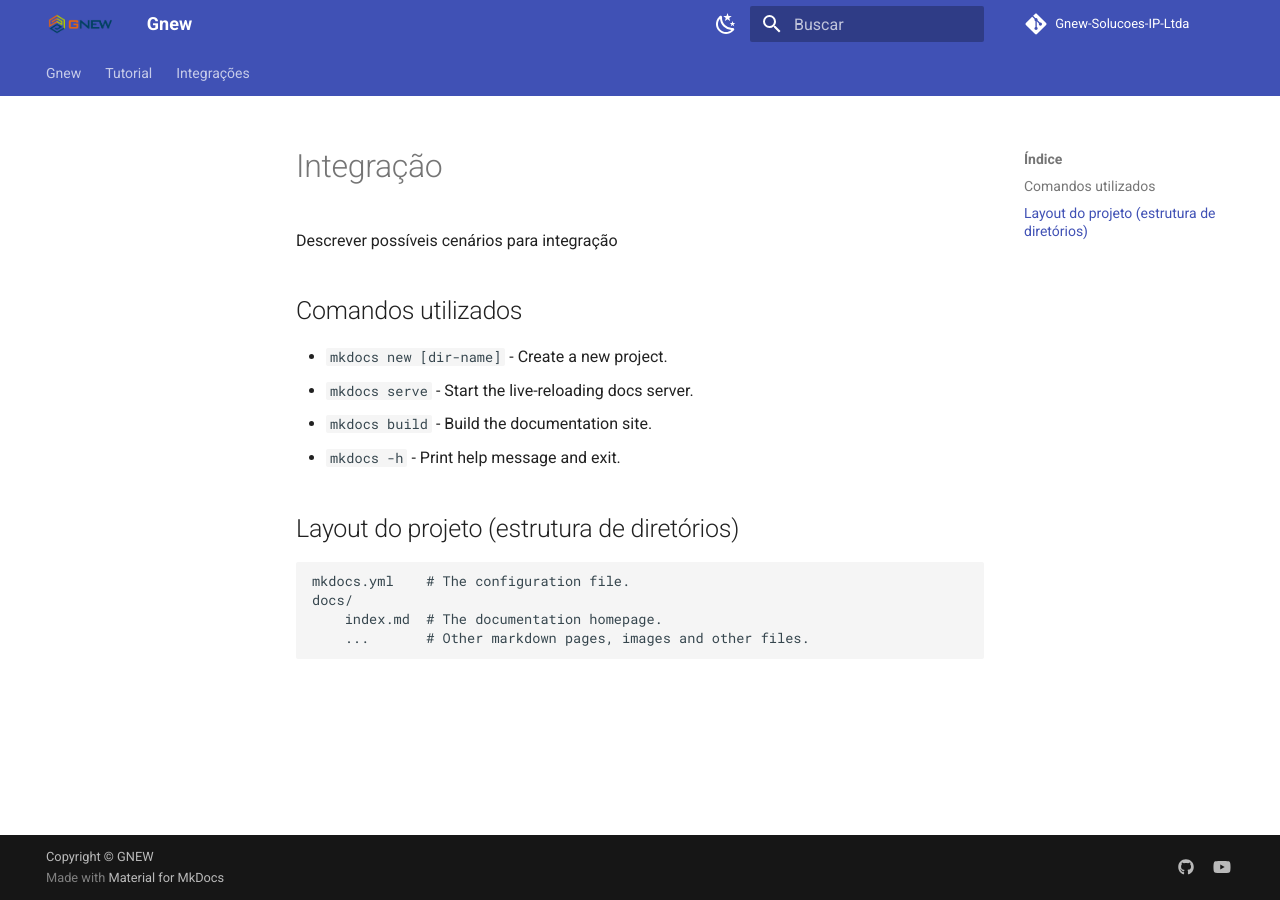
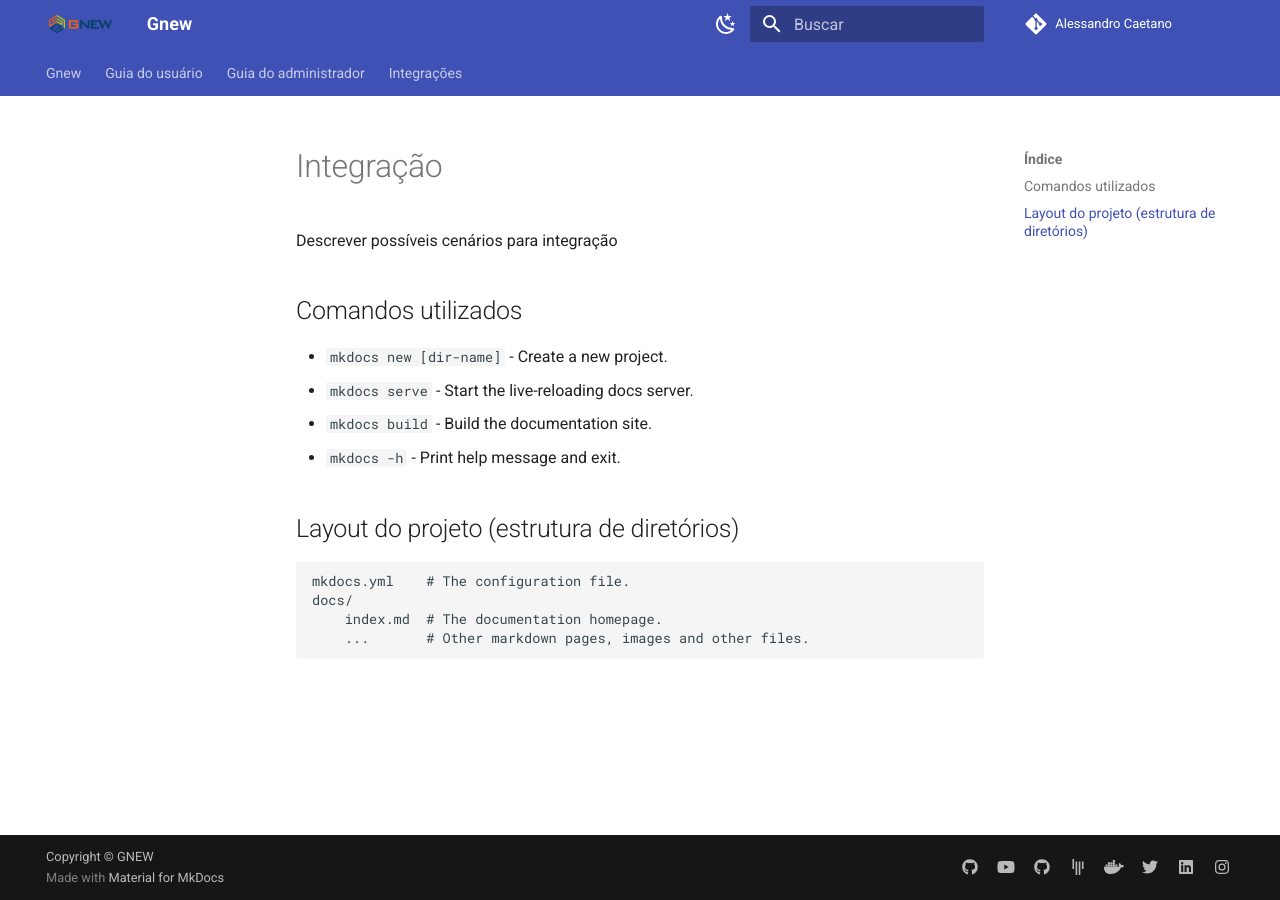
Before and after one commit to alessandrocaetanolira/exemplo-mkdocs, an MkDocs documentation site: the page built from docs/pages/integracao/integracao.md, in a window 1280 px wide. Built offline with MkDocs 1.6.1 and Material for MkDocs 9.7.7, drawn with Linux system fonts in a browser that asks for light colours; comment, search, counter and statistics services are not loaded.

Commit message:
first commit

```diff
--- a/mkdocs.yml
+++ b/mkdocs.yml
@@ -3,8 +3,8 @@ site_name: Gnew
 
 # REPOSITORY
 # Repository
-repo_name: Gnew-Solucoes-IP-Ltda
-repo_url: https://github.com/orgs/Gnew-Solucoes-IP-Ltda
+repo_name: Alessandro Caetano
+repo_url: https://github.com/alessandrocaetanolira/exemplo-mkdocs
 edit_uri: ""
 
 # COPYRIGHT
@@ -51,23 +51,23 @@ extra_javascript:
 extra:
   social:
     - icon: fontawesome/brands/github
-      link: https://github.com/Gnew-Solucoes-IP-Ltda
+      link: https://github.com/alessandrocaetanolira
 
     - icon: fontawesome/brands/youtube
       link: https://www.youtube.com/channel/UCZYXgSGFG63oF9vokkJhL9w
 
-    # - icon: fontawesome/brands/github
-    #   link: https://github.com/squidfunk
-    # - icon: fontawesome/brands/gitter
-    #   link: https://gitter.im/squidfunk/mkdocs-material
-    # - icon: fontawesome/brands/docker
-    #   link: https://hub.docker.com/r/squidfunk/mkdocs-material/
-    # - icon: fontawesome/brands/twitter
-    #   link: https://twitter.com/squidfunk
-    # - icon: fontawesome/brands/linkedin
-    #   link: https://linkedin.com/in/squidfunk/
-    # - icon: fontawesome/brands/instagram
-    #   link: https://instagram.com/squidfunk
+    - icon: fontawesome/brands/github
+      link: https://github.com/squidfunk
+    - icon: fontawesome/brands/gitter
+      link: https://gitter.im/squidfunk/mkdocs-material
+    - icon: fontawesome/brands/docker
+      link: https://hub.docker.com/r/squidfunk/mkdocs-material/
+    - icon: fontawesome/brands/twitter
+      link: https://twitter.com/squidfunk
+    - icon: fontawesome/brands/linkedin
+      link: https://linkedin.com/in/squidfunk/
+    - icon: fontawesome/brands/instagram
+      link: https://instagram.com/squidfunk
 
 # Extensions
 markdown_extensions:
@@ -110,9 +110,10 @@ markdown_extensions:
   # NAV
 nav:
   - Gnew: index.md
-  - Tutorial:
+  - Guia do usuário: # relatorios visualizacoes final
     - Início: pages/tutorial/inicio.md
     - Facilidades: pages/tutorial/facilidades.md
+  - Guia do administrador: #configurações tecnica
     - Configurações iniciais: pages/tutorial/config_iniciais.md
   - Integrações:
     - MoviDesk:
```
Also changed, not shown: docs/index.md (+1 -4 lines).
